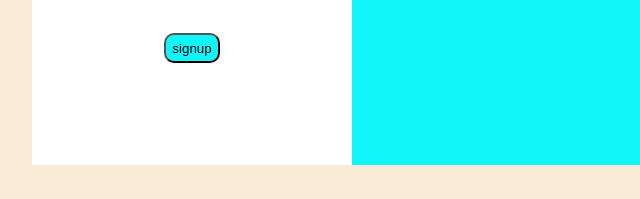
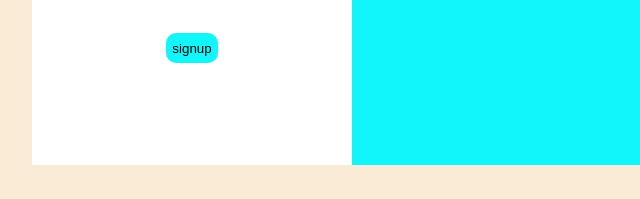
Before and after one commit to Kellahcarl/Project-management-system, a plain HTML site: page frontend/pages/sign-in.html in a window 1280 px wide. Shown: the part 415-614 px from the top of the page, 288-928 px from the left. Drawn offline with Linux system fonts and the light colour scheme.

Commit message:
changed styling

```diff
--- a/frontend/css/signin.css
+++ b/frontend/css/signin.css
@@ -1,7 +1,7 @@
-body{
+body {
   background-color: antiquewhite;
 }
-.left-container{
+.left-container {
   background-color: white;
   width: 50%;
   display: flex;
@@ -9,12 +9,12 @@ body{
   align-items: center;
   height: 100%;
 }
-.right-container{
+.right-container {
   background-color: rgb(16, 246, 250);
   width: 50%;
   height: 100%;
 }
-.main{
+.main {
   display: flex;
   width: 50vw;
   align-items: center;
@@ -22,21 +22,20 @@ body{
   margin-left: auto;
   margin-right: auto;
   margin-top: 100px;
-
 }
-#signInButton{
+#signInButton {
   background-color: rgb(16, 246, 250);
   margin-bottom: 20px;
   width: 100%;
   height: 30px;
   border-radius: 10px;
-    border-color: none;
-
+  border: none;
+  text-decoration: none;
 }
-#input{
+#input {
   height: 30px;
 }
-.nav{
+.nav {
   display: flex;
   font-size: 10px;
   justify-content: end;
```
Lines whose indentation alone changed are shown as unchanged.
